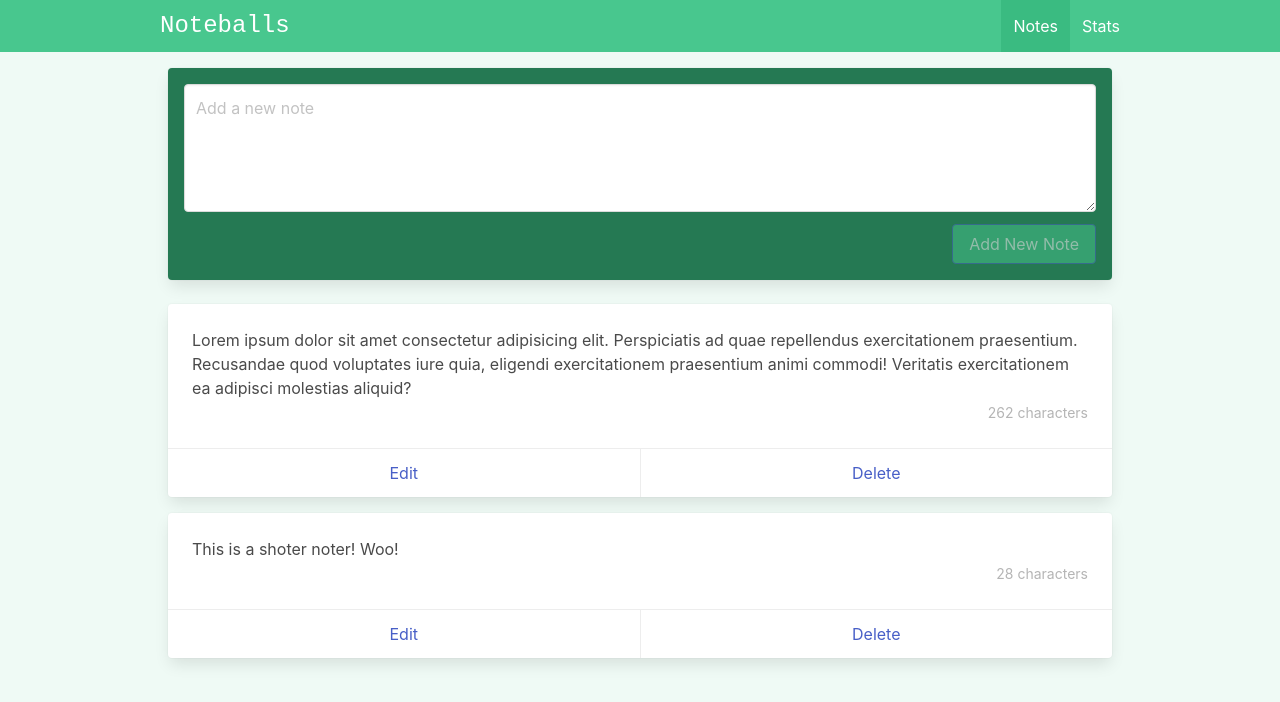
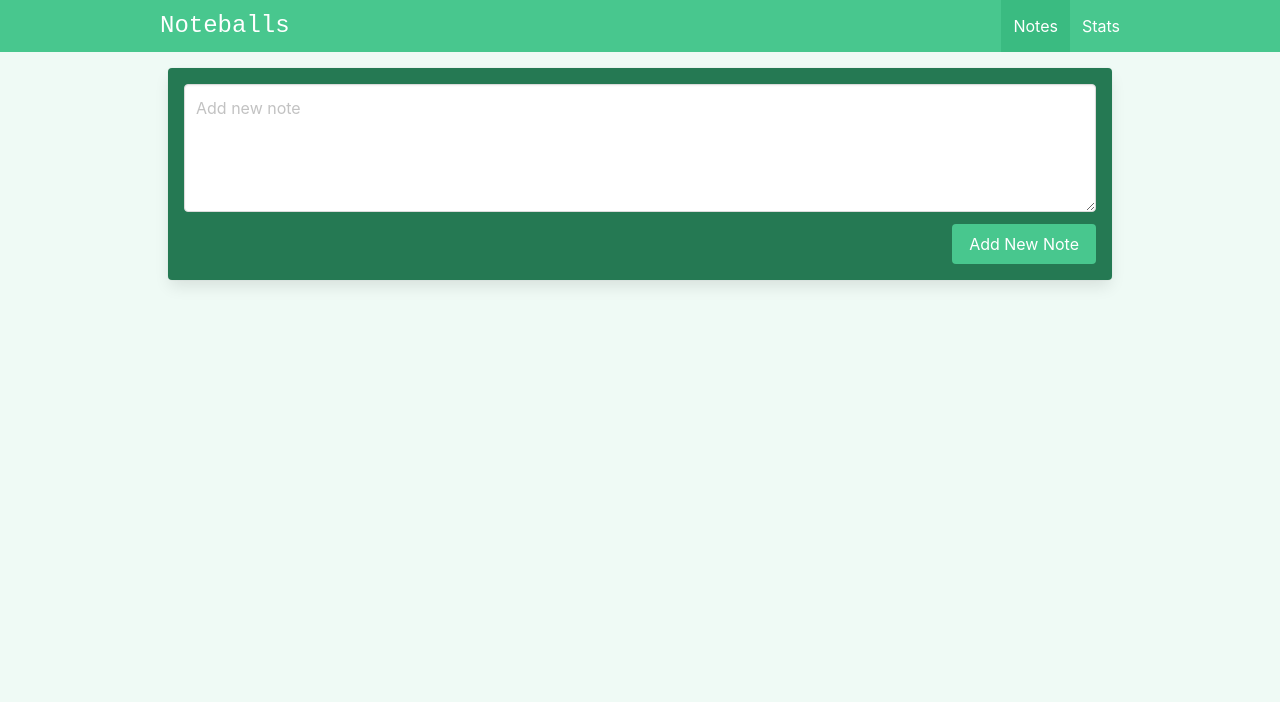
Before and after one commit to edstarck/noteballs, a Vue app: page /#/ in a window 1280 px wide. Shown: the top 702 px of the page. Built offline with nearby package versions, Linux system fonts and the light colour scheme.

Commit message:
initial global state

```diff
--- a/src/components/Layout/NavBar.vue
+++ b/src/components/Layout/NavBar.vue
@@ -5,8 +5,6 @@
         <div class="navbar-item is-size-4 is-family-monospace">Noteballs</div>
 
         <a
-          @click.prevent="showMobileMenu = !showMobileMenu"
-          :class="{'is-active': showMobileMenu}"
           role="button"
           class="navbar-burger"
           aria-label="menu"
@@ -19,11 +17,7 @@
         </a>
       </div>
 
-      <div
-        id="navbarBasic"
-        :class="{'is-active': showMobileMenu}"
-        class="navbar-menu"
-      >
+      <div id="navbarBasic" class="navbar-menu">
         <div class="navbar-end">
           <router-link
             active-class="is-active"
@@ -45,18 +39,7 @@
   </nav>
 </template>
 
-<script setup>
-/*
-    imports
-*/
-
-import {ref} from 'vue';
-/*
-    mobile nav
-*/
-
-const showMobileMenu = ref(false);
-</script>
+<script setup></script>
 
 <style scoped>
 @media (max-width: 1023px) {
--- a/src/components/Notes/Note.vue
+++ b/src/components/Notes/Note.vue
@@ -2,58 +2,16 @@
   <div class="card mb-4">
     <div class="card-content">
       <div class="content">
-        {{ props.noteData.content }}
         <div class="has-text-right has-text-grey-light">
-          <small>{{ charactersLength }}</small>
+          <small></small>
         </div>
       </div>
     </div>
     <footer class="card-footer">
       <a href="#" class="card-footer-item">Edit</a>
-      <a @click.prevent="handleDeleteClicked" href="#" class="card-footer-item"
-        >Delete</a
-      >
+      <a href="#" class="card-footer-item">Delete</a>
     </footer>
   </div>
 </template>
 
-<script setup>
-/*
-    imports
-*/
-import {defineProps, computed, defineEmits} from 'vue';
-
-/*
-    props
-*/
-
-const props = defineProps({
-  noteData: {
-    type: Object,
-    required: true,
-  },
-});
-
-/*
-    computed
-*/
-
-const charactersLength = computed(() => {
-  const length = props.noteData.content.length;
-  const description = length > 1 ? 'characters' : 'character';
-
-  return `${length} ${description}`;
-});
-
-/*
-    events
-*/
-
-const emit = defineEmits(['deleteClicked']);
-
-/*
-    methods
-*/
-
-const handleDeleteClicked = () => emit('deleteClicked', props.noteData.id);
-</script>
+<script setup></script>
--- a/src/views/NotesView.vue
+++ b/src/views/NotesView.vue
@@ -1,87 +1,21 @@
+<script setup></script>
+
 <template>
   <div class="notes">
     <div class="card has-background-success-dark p-4 mb-5">
       <div class="field">
         <div class="control">
-          <textarea
-            v-model="noteContent"
-            class="textarea"
-            placeholder="Add a new note"
-            ref="noteContentRef"
-          ></textarea>
+          <textarea class="textarea" placeholder="Add new note"></textarea>
         </div>
       </div>
 
       <div class="field is-grouped is-grouped-right">
         <div class="control">
-          <button
-            @click="addNewNote"
-            :disabled="!noteContent"
-            class="button is-link has-background-success"
-          >
+          <button class="button is-link has-background-success">
             Add New Note
           </button>
         </div>
       </div>
     </div>
-
-    <note-item
-      v-for="note in notes"
-      :key="note.id"
-      :note-data="note"
-      @deleteClicked="onDeleteNote"
-    />
   </div>
 </template>
-
-<script setup>
-/*
-  imports
-*/
-
-import {ref, computed} from 'vue';
-import NoteItem from '@/components/Notes/Note.vue';
-
-/*
-  notes
-*/
-
-const noteContent = ref('');
-const noteContentRef = ref(null);
-const notes = ref([
-  {
-    id: 'id1',
-    content:
-      'Lorem ipsum dolor sit amet consectetur adipisicing elit. Perspiciatis ad quae repellendus exercitationem praesentium. Recusandae quod voluptates iure quia, eligendi exercitationem praesentium animi commodi! Veritatis exercitationem ea adipisci molestias aliquid?',
-  },
-  {
-    id: 'id2',
-    content: 'This is a shoter noter! Woo!',
-  },
-]);
-
-/*
-  computed
-*/
-
-const notesIdx = computed(() => notes.value.length);
-
-/*
-  methods
-*/
-
-const addNewNote = () => {
-  let note = {
-    id: `id${notesIdx.value + 1}`,
-    content: noteContent.value,
-  };
-
-  notes.value.unshift(note);
-  noteContent.value = '';
-  noteContentRef.value.focus();
-};
-
-const onDeleteNote = (idToDelete) => {
-  notes.value = notes.value.filter((note) => note.id !== idToDelete);
-};
-</script>
--- a/src/views/StatsView.vue
+++ b/src/views/StatsView.vue
@@ -4,7 +4,4 @@
 
 <script setup></script>
 
-<style scoped>
-/* .stats {
-} */
-</style>
+<style scoped></style>
```
